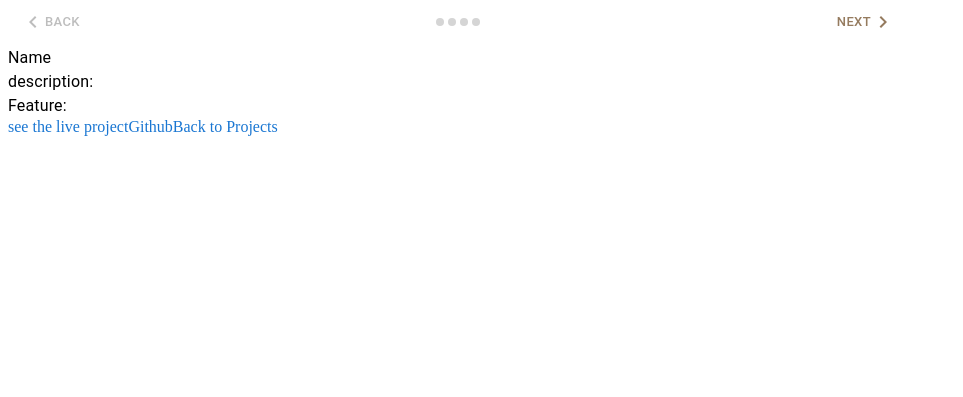
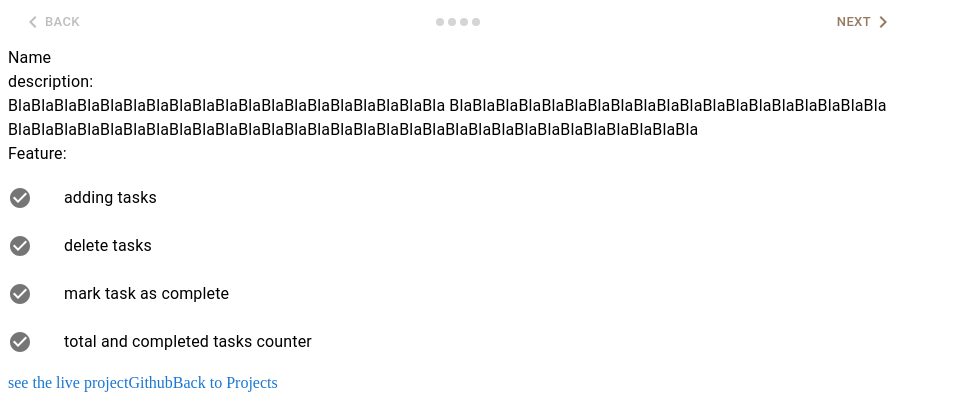
Before and after one commit to mouhamadx92x/portfolio, a Next.js app: page /projects/1 in a window 1280 px wide. Shown: the part 514-911 px from the top of the page, without its empty margins (0-963 px from the left). Before the commit the page ends 800 px from the top, so only its background shows below. Built offline with nearby package versions, Linux system fonts and the light colour scheme.

Commit message:
adding list

```diff
--- a/pages/projects/[projectId]/index.tsx
+++ b/pages/projects/[projectId]/index.tsx
@@ -1,13 +1,50 @@
-import { Box, Link, Typography } from "@mui/material";
+import {
+    Box,
+    Link,
+    List,
+    ListItem,
+    ListItemIcon,
+    ListItemText,
+    Typography,
+} from "@mui/material";
 import CarouselWithStepper from "./carousel-with-stepper/index";
+import { CheckCircle } from "@mui/icons-material";
 
 const ProjectDetails = () => {
     return (
         <Box>
             <CarouselWithStepper />
             <Typography>Name</Typography>
-            <Typography>description:</Typography>
-            <Typography>Feature:</Typography>
+
+            <Box>
+                <Box>
+                    <Typography>description:</Typography>
+                    <Typography>
+                        BlaBlaBlaBlaBlaBlaBlaBlaBlaBlaBlaBlaBlaBlaBlaBlaBlaBlaBla
+                        BlaBlaBlaBlaBlaBlaBlaBlaBlaBlaBlaBlaBlaBlaBlaBlaBlaBlaBla
+                        BlaBlaBlaBlaBlaBlaBlaBlaBlaBlaBlaBlaBlaBlaBlaBlaBlaBlaBlaBlaBlaBlaBlaBlaBlaBlaBlaBlaBlaBla
+                    </Typography>
+                </Box>
+                <Box>
+                    <Typography>Feature:</Typography>
+                    <List>
+                        {[
+                            "adding tasks",
+                            "delete tasks",
+                            "mark task as complete",
+                            "total and completed tasks counter",
+                        ].map((value) => (
+                            <ListItem key={value} disableGutters>
+                                <ListItemIcon>
+                                    <CheckCircle />
+                                </ListItemIcon>
+                                <ListItemText primary={value} />
+                            </ListItem>
+                        ))}
+                    </List>
+                </Box>
+            </Box>
+
             <Box>
                 <Link href="#" underline="none">
                     see the live project
```
